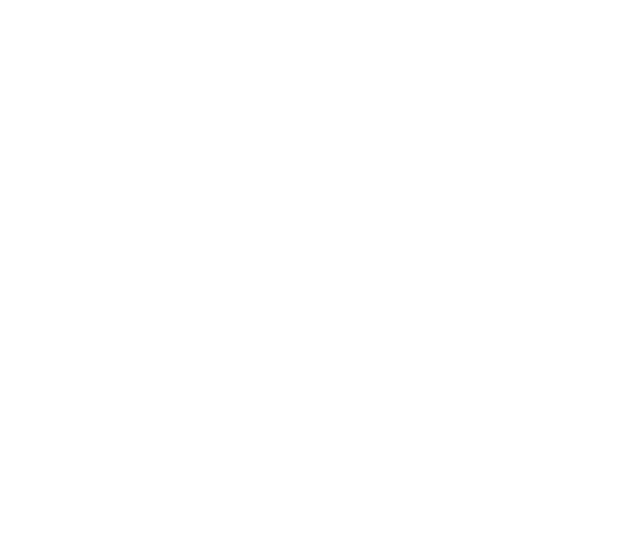
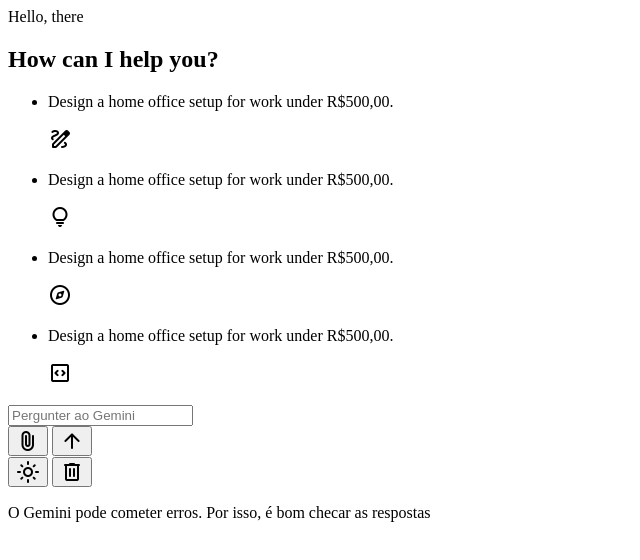
Before and after one commit to Tiago-1001/Gemini-Chatbot, a plain HTML site: page index.html in a window 1280 px wide. Shown: the whole page, without its empty margins (0-640 px from the left). Drawn offline with nearby package versions, Linux system fonts and the light colour scheme.

Commit message:
Adicionei a estrutura HTML

```diff
--- a/index.html
+++ b/index.html
@@ -4,8 +4,56 @@
     <meta charset="UTF-8">
     <meta name="viewport" content="width=device-width, initial-scale=1.0">
     <title>Gemini Chatbot</title>
+    <!-- Linkink Google Fonts for Icons -->
+    <link rel="stylesheet" href="https://fonts.googleapis.com/css2?family=Material+Symbols+Rounded:opsz,wght,FILL,GRAD@24,400,0,0" />
     <link rel="stylesheet" href="style/style.css">
 </head>
 <body>
+    <div class="container">
+        <!-- App Header -->
+        <header class="app-header">
+            <h class="heading">Hello, there</h>
+            <h2 class="sub-heading">How can I help you?</h2>
+        </header>
+
+        <!-- Suggestions List -->
+        <ul class="suggestions">
+            <li class="suggestions-item">
+                <p class="text">Design a home office setup for work under R$500,00.</p>
+                <span class="material-symbols-rounded">draw</span>
+            </li>
+            <li class="suggestions-item">
+                <p class="text">Design a home office setup for work under R$500,00.</p>
+                <span class="material-symbols-rounded">lightbulb</span>
+            </li>
+            <li class="suggestions-item">
+                <p class="text">Design a home office setup for work under R$500,00.</p>
+                <span class="material-symbols-rounded">explore</span>
+            </li>
+            <li class="suggestions-item">
+                <p class="text">Design a home office setup for work under R$500,00.</p>
+                <span class="material-symbols-rounded">code_blocks</span>
+            </li>
+        </ul>
+
+        <!-- Prompt Container -->
+        <div class="prompt-container">
+            <div class="prompt-wrapper">
+                <form action="#" class="prompt-form">
+                    <input type="text" placeholder="Pergunter ao Gemini" class="prompt-input" required>
+                    <div class="prompt-actions">
+                        <button id="add-file-btn" type="button" class="material-symbols-rounded">attach_file</button>
+                        <button id="send-prompt-btn" class="material-symbols-rounded">arrow_upward</button>
+                    </div>
+                </form>
+
+                <button id="theme-toggle-btn" class="material-symbols-rounded">light_mode</button>
+                <button id="delete-chats-btn" class="material-symbols-rounded">delete</button>
+            </div>
+
+            <p class="disclaimer-text">O Gemini pode cometer erros. Por isso, é bom checar as respostas</p>
+        </div>
+    </div>
+
 </body>
 </html>
```
